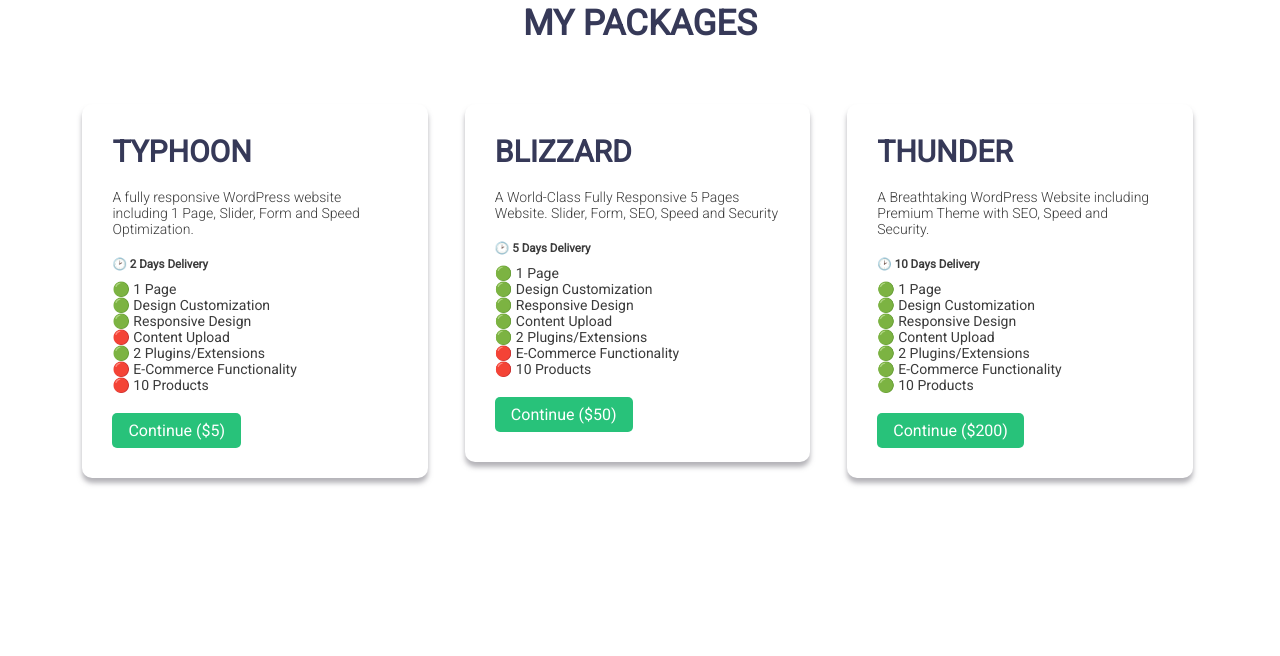
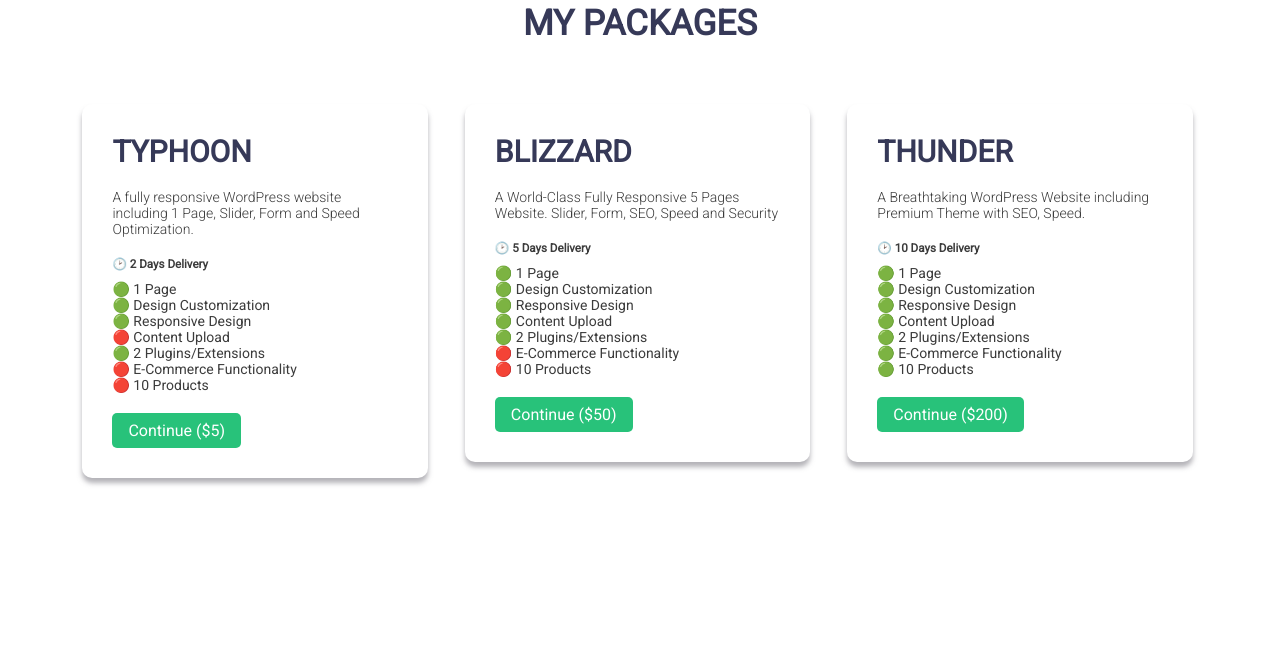
Before and after one commit to Shuvasish/assignmentOne, a plain HTML site: page index.html in a window 1280 px wide. Shown: the part 1909-2565 px from the top of the page. Drawn offline with Linux system fonts and the light colour scheme.

Commit message:
Update index.html

```diff
--- a/index.html
+++ b/index.html
@@ -150,7 +150,7 @@
             </div>
             <div class="package--container__one">
                 <h2>THUNDER</h2>
-                <h6>A Breathtaking WordPress Website including Premium Theme with SEO, Speed and Security.</h6>
+                <h6>A Breathtaking WordPress Website including Premium Theme with SEO, Speed.</h6>
                 <h5>🕑 10 Days Delivery</h5>
                 <ul>
                     <li>🟢 1 Page</li>
```
